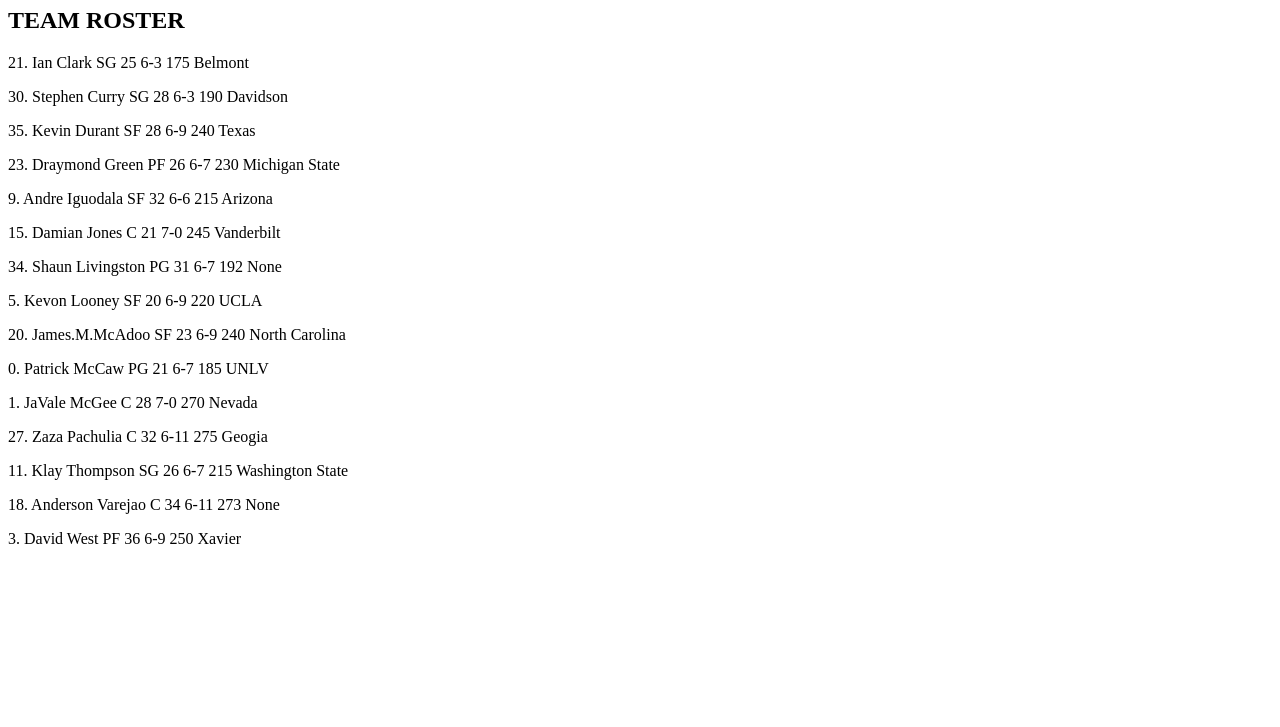
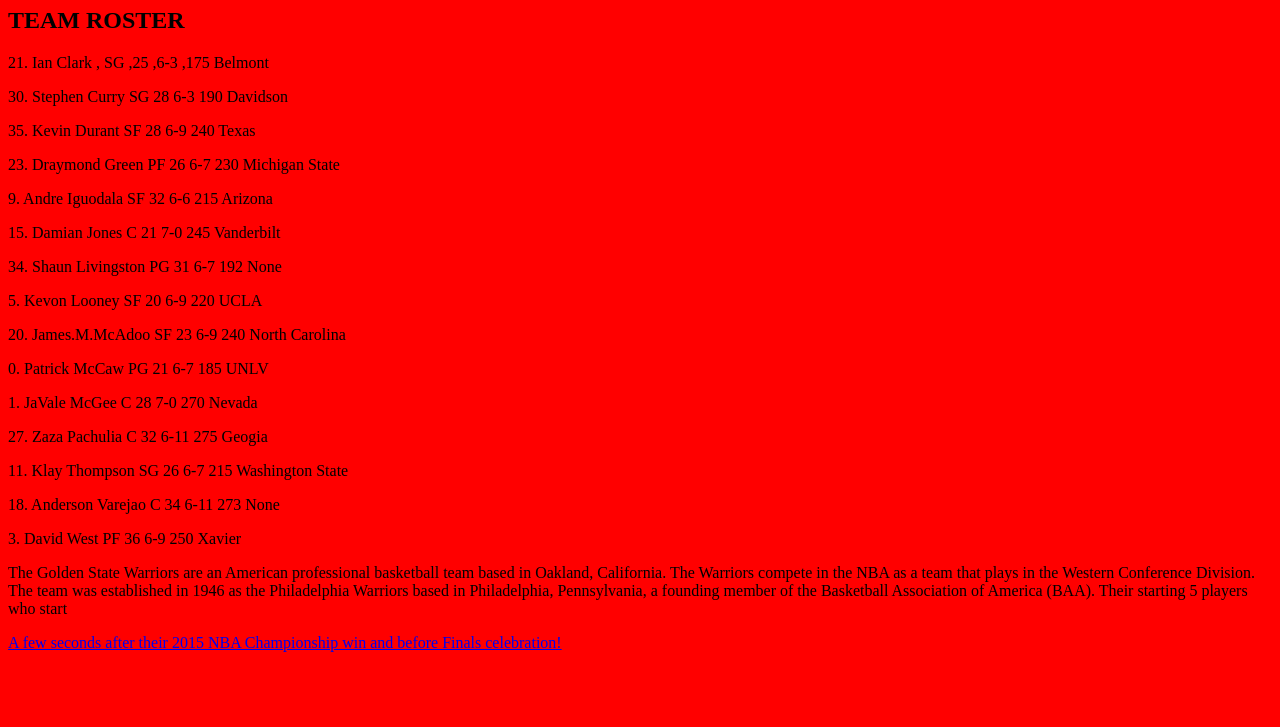
Before and after one commit to wanzach/wanzach.github.io, a plain HTML site: page index.html in a window 1280 px wide. Shown: the part 73-800 px from the top of the page. Drawn offline with Linux system fonts and the light colour scheme.

Commit message:
Update index.html

```diff
--- a/index.html
+++ b/index.html
@@ -5,6 +5,7 @@
 <link rel="stylesheet" type="text/css" href="main.css">
 </head>
     <body>
+        <body style="background-color:red;">
 
 
         <h1> Golden State Warriors Roster </h1>
@@ -12,7 +13,7 @@
 
 
     <h2>TEAM ROSTER </h2>
-<p> 21.  Ian Clark	   SG	   25	   6-3	   175	  Belmont </p>
+<p> 21.  Ian Clark	   , SG	   ,25	   ,6-3	   ,175	  Belmont </p>
 <p> 30.  Stephen Curry   SG	   28	   6-3	   190	  Davidson</p>
 <p> 35.  Kevin Durant	   SF	   28	   6-9	   240	  Texas</p>
 <p>23.  Draymond Green	 PF	 26	 6-7	 230	Michigan State</p>
@@ -27,3 +28,9 @@
 <p>11.  Klay Thompson	 SG	 26	 6-7	 215	Washington State</p>
 <p>18.  Anderson Varejao	 C	 34	 6-11    273	None </p>
 <p>3.  David West	     PF	 36	 6-9	 250	Xavier	</p>
+
+       <p>The Golden State Warriors are an American professional basketball team based in Oakland, California.
+          The Warriors compete in the NBA as a team that plays in the Western Conference Division.
+          The team was established in 1946 as the Philadelphia Warriors based in Philadelphia,
+          Pennsylvania, a founding member of the Basketball Association of America (BAA). Their starting 5 players who start  </p>
+        <a href="https://www.youtube.com/watch?v=KkTWMHbwZ_k">A few seconds after their 2015 NBA Championship win and before Finals celebration!</a>
```
